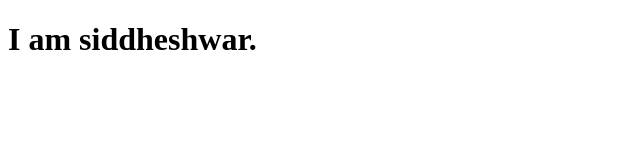
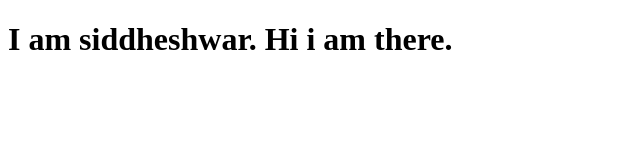
Before and after one commit to Sid-Kendre/GithubPractice, a plain HTML site: page index.html in a window 1280 px wide. Shown: the whole page, without its empty margins (0-640 px from the left). Drawn offline with Linux system fonts and the light colour scheme.

Commit message:
added html codes

```diff
--- a/index.html
+++ b/index.html
@@ -8,6 +8,6 @@
 	</title>
 </head>
 <body>
-<h1>I am siddheshwar.</h1>
+<h1>I am siddheshwar. Hi i am there.</h1>
 </body>
 </html>
```
